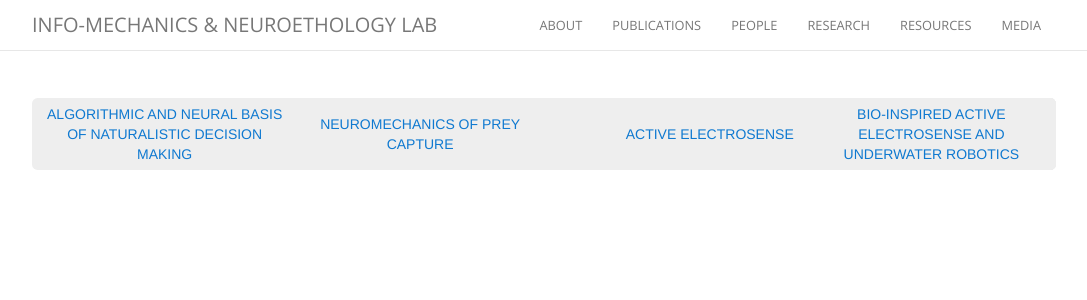
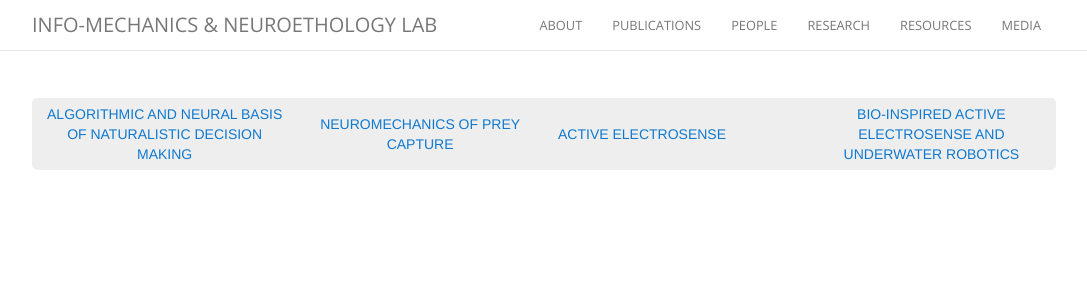
Before and after one commit to maciverlab/maciverlab.github.io, a Jekyll site: the page built from research.html, in a window 1280 px wide. Shown: the top 300 px of the page, without its empty margins (111-1198 px from the left). Built offline with Jekyll 4.4.1, drawn with Linux system fonts in a browser that asks for light colours; nearby versions of some CDN libraries; comment, search, counter and statistics services are not loaded.

Commit message:
Update research.html

```diff
--- a/research.html
+++ b/research.html
@@ -11,10 +11,10 @@
           <div style="float:left; text-align:center;">
             <a class="topnav_ref" href="#">Algorithmic and Neural Basis of Naturalistic Decision Making </a></div></td>
         <td width="25%">
-        <div style="float:right; text-align:center;">
+        <div style="float:left; text-align:center;">
             <a class="topnav_ref" href="#">Neuromechanics of Prey Capture</a></div></td>
         <td width="25%">
-        <div style="float:right; text-align:center;">
+        <div style="float:left; text-align:center;">
             <a class="topnav_ref" href="#">Active Electrosense</a></div></td>
         <td width="25%">
         <div style="float:right; text-align:center;">
```
